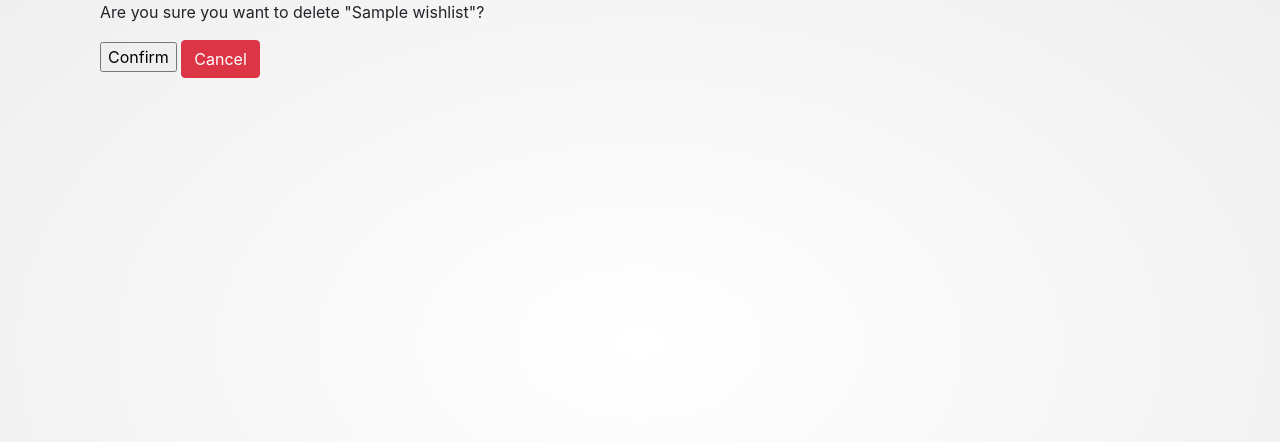
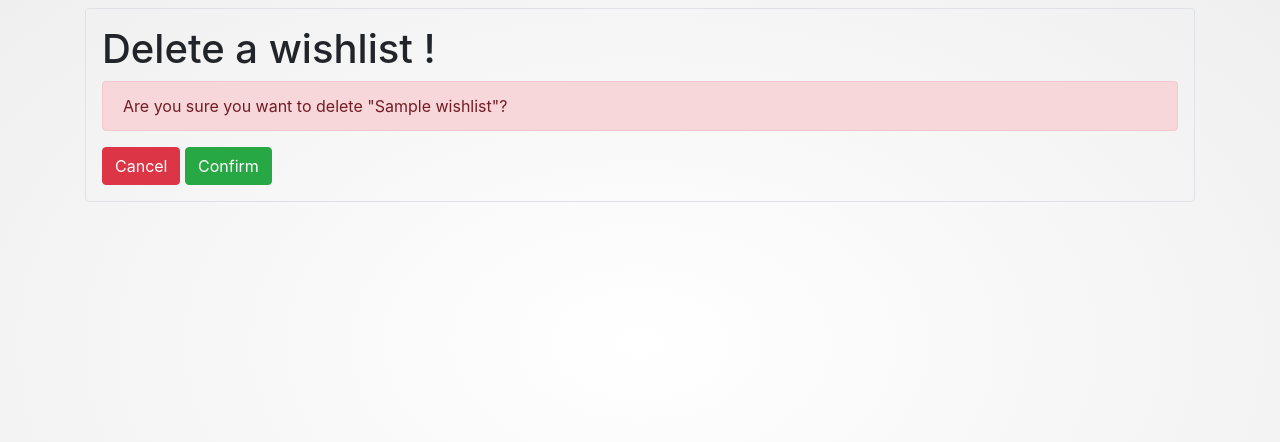
Before and after one commit to HE-Arc/Sand-wish, a Django app: page /wishlist/delete/1 in a window 1280 px wide. Shown: the part 56-498 px from the top of the page. Run offline with Django 3.2, Linux system fonts and the light colour scheme; tables that the repository leaves empty hold one stand-in row (values such as "Sample post"); some libraries are stand-ins or nearby versions.

Commit message:
Fix styles on delete wishlist confirmation page

```diff
--- a/sandwish/sandwish_app/templates/sandwish_app/wishlist_confirm_delete.html
+++ b/sandwish/sandwish_app/templates/sandwish_app/wishlist_confirm_delete.html
@@ -1,12 +1,15 @@
 {% extends "sandwish_app/base_generic.html" %}
 
 {% block content %}
-    <div class="container">
+    <div class="border rounded mt-2 p-3">
+        <h1>Delete a wishlist !</h1>
         <form action="" method="post">
             {% csrf_token %}
-            <p>Are you sure you want to delete "{{ object }}"?</p>
-            <input type="submit" value="Confirm" />
+            <div class="alert alert-danger">
+                Are you sure you want to delete "{{ object }}"?
+            </div>
             <a href="{% url 'wishlist' username=wishlists_owner.username pk=wishlist_to_remove.id %}" class="btn btn-danger">Cancel</a>
+            <input class="btn btn-success" type="submit" value="Confirm" />
         </form>
     </div>
 {% endblock %}
```
